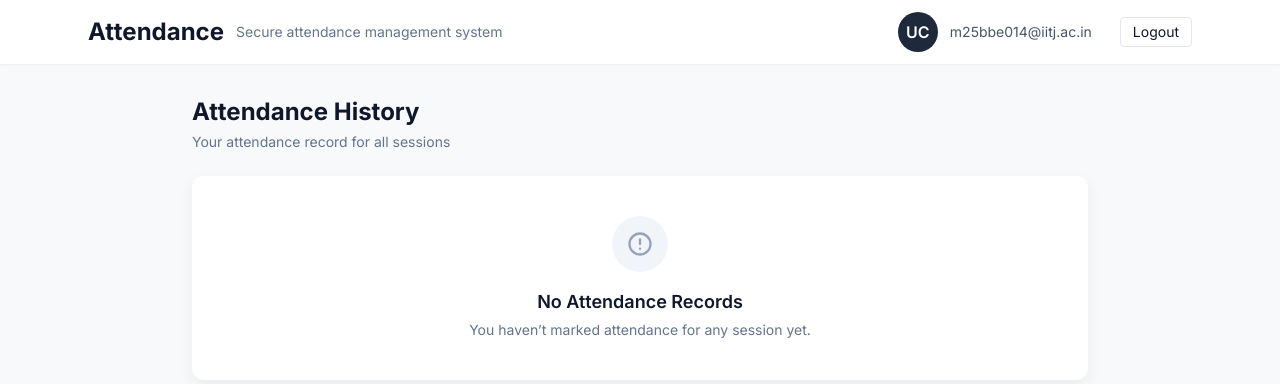
After one commit to anoonimouse/attendance-sys, a Flask app: page /attendance/history in a window 1280 px wide. The commit adds this page. Shown: the top 384 px of the page. Run offline with Flask 3, Linux system fonts and the light colour scheme; a user stored in the database is signed in; some libraries are stand-ins or nearby versions.

Commit message:
Add files via upload

```diff
--- a/app/main.py
+++ b/app/main.py
@@ -3,122 +3,181 @@ from flask_login import login_required, current_user
 from .models import Room, AttendanceSlot, AttendanceRecord, User
 from . import db
 from datetime import datetime
-import random, secrets
 import qrcode
 import io
-import base64
 
 main_bp = Blueprint("main", __name__)
 
+
+# ---------------------------------------------------------------------
+# PUBLIC ROUTE
+# ---------------------------------------------------------------------
 @main_bp.route("/")
 def index():
     return render_template("index.html")
 
+
+# ---------------------------------------------------------------------
+# STUDENT DASHBOARD
+# ---------------------------------------------------------------------
 @main_bp.route("/dashboard")
 @login_required
 def dashboard():
     now = datetime.utcnow()
+
     active = AttendanceSlot.query.filter(
-        AttendanceSlot.is_active==True,
+        AttendanceSlot.is_active == True,
         AttendanceSlot.start_time <= now,
         AttendanceSlot.end_time >= now
     ).order_by(AttendanceSlot.start_time.desc()).first()
-    # summary stats (simple)
+
+    # student stats
     total_sessions = AttendanceSlot.query.count()
     attended_count = AttendanceRecord.query.filter_by(student_id=current_user.id).count()
-    attendance_rate = 0
-    if total_sessions:
-        attendance_rate = round((attended_count / total_sessions) * 100, 1)
+
+    attendance_rate = round((attended_count / total_sessions) * 100, 1) if total_sessions else 0
+
     rooms = Room.query.all()
-    return render_template("student/dashboard.html",
-                           user=current_user,
-                           active=active,
-                           total_sessions=total_sessions,
-                           attended=attended_count,
-                           attendance_rate=attendance_rate,
-                           rooms=rooms)
 
+    return render_template(
+        "student/dashboard.html",
+        user=current_user,
+        active=active,
+        total_sessions=total_sessions,
+        attended=attended_count,
+        attendance_rate=attendance_rate,
+        rooms=rooms
+    )
+
+
+# ---------------------------------------------------------------------
+# STUDENT: MARK ATTENDANCE
+# ---------------------------------------------------------------------
 @main_bp.route("/attendance/mark", methods=["POST"])
 @login_required
 def mark_attendance():
     """
     Expect JSON:
-    { fingerprint: <visitorId>, pin: <optional>, qr_token: <optional>, method: "pin"|"qr" }
+    {
+        fingerprint: <visitorId>,
+        pin: <optional>,
+        qr_token: <optional>,
+        method: "pin" | "qr"
+    }
     """
     data = request.get_json() or {}
     fingerprint = data.get("fingerprint")
     method = data.get("method", "pin")
     now = datetime.utcnow()
 
-    # find active slot
+    # active slot lookup
     slot = AttendanceSlot.query.filter(
-        AttendanceSlot.is_active==True,
+        AttendanceSlot.is_active == True,
         AttendanceSlot.start_time <= now,
         AttendanceSlot.end_time >= now
     ).order_by(AttendanceSlot.start_time.desc()).first()
 
     if not slot:
-        return jsonify({"ok":False, "msg":"No active session"}), 400
+        return jsonify({"ok": False, "msg": "No active session"}), 400
 
-    # If slot requires pin and method is pin:
+    # PIN Method
     if method == "pin" and slot.require_pin:
         pin = data.get("pin")
-        if not pin or slot.pin_code != pin:
-            return jsonify({"ok":False, "msg":"Invalid PIN"}), 403
+        if not pin or pin != slot.pin_code:
+            return jsonify({"ok": False, "msg": "Invalid PIN"}), 403
 
-    # If method is qr, verify token
+    # QR Method
     if method == "qr":
         token = data.get("qr_token")
-        if not token or slot.qr_token != token:
-            return jsonify({"ok":False, "msg":"Invalid QR token"}), 403
+        if not token or token != slot.qr_token:
+            return jsonify({"ok": False, "msg": "Invalid QR token"}), 403
 
-    # check duplicate
+    # Check duplicate
     exists = AttendanceRecord.query.filter_by(slot_id=slot.id, student_id=current_user.id).first()
     if exists:
-        return jsonify({"ok":False, "msg":"Already marked"}), 200
+        return jsonify({"ok": False, "msg": "Already marked"}), 200
 
-    # fingerprint verification: if user.device_fingerprint exists, ensure it matches
+    # Fingerprint check
     if current_user.device_fingerprint:
-        # small tolerance: if mismatch, require confirmation — here we reject outright
         if fingerprint and fingerprint != current_user.device_fingerprint:
-            return jsonify({"ok":False, "msg":"Device fingerprint mismatch"}), 403
+            return jsonify({"ok": False, "msg": "Device fingerprint mismatch"}), 403
     else:
-        # store their fingerprint on first successful mark
+        # First attendance: save device fingerprint
         if fingerprint:
             current_user.device_fingerprint = fingerprint
             db.session.add(current_user)
 
-    rec = AttendanceRecord(slot_id=slot.id, student_id=current_user.id, timestamp=now, fingerprint=fingerprint, method=method)
+    # Save attendance
+    rec = AttendanceRecord(
+        slot_id=slot.id,
+        student_id=current_user.id,
+        timestamp=now,
+        fingerprint=fingerprint,
+        method=method
+    )
     db.session.add(rec)
     db.session.commit()
-    return jsonify({"ok":True, "msg":"Attendance recorded", "timestamp": rec.timestamp.isoformat()})
 
+    return jsonify({"ok": True, "msg": "Attendance recorded", "timestamp": rec.timestamp.isoformat()})
+
+
+# ---------------------------------------------------------------------
+# STUDENT: ATTENDANCE HISTORY
+# ---------------------------------------------------------------------
 @main_bp.route("/attendance/history")
 @login_required
 def history():
-    records = AttendanceRecord.query.filter_by(student_id=current_user.id).order_by(AttendanceRecord.timestamp.desc()).all()
+    records = AttendanceRecord.query.filter_by(
+        student_id=current_user.id
+    ).order_by(AttendanceRecord.timestamp.desc()).all()
+
     return render_template("student/history.html", records=records)
 
+
+# ---------------------------------------------------------------------
+# TEACHER-ONLY: GENERATE QR PNG
+# ---------------------------------------------------------------------
 @main_bp.route("/slot/<int:slot_id>/qr.png")
 @login_required
 def slot_qr(slot_id):
-    """Return PNG of a QR for a slot (only for teachers but kept simple)"""
+    """
+    Return a PNG QR code for the given slot.
+    SECURITY: Only teachers/admin should access this.
+    """
+
+    # 🔐 TEACHER ONLY
+    if not current_user.is_teacher():
+        return "Unauthorized", 403
+
     slot = AttendanceSlot.query.get_or_404(slot_id)
-    # build URL containing token — students scanning should hit a simple mark URL or use mobile to open UI
-    url = url_for("main.qr_mark", slot_id=slot.id, token=slot.qr_token, _external=True)
-    img = qrcode.make(url)
+
+    # Build QR URL for student device
+    qr_url = url_for(
+        "main.qr_mark",
+        slot_id=slot.id,
+        token=slot.qr_token,
+        _external=True
+    )
+
+    img = qrcode.make(qr_url)
     buf = io.BytesIO()
     img.save(buf, format="PNG")
     buf.seek(0)
+
     return current_app.response_class(buf.getvalue(), mimetype="image/png")
 
+
+# ---------------------------------------------------------------------
+# STUDENT: QR MARKING PAGE
+# ---------------------------------------------------------------------
 @main_bp.route("/qr/mark")
 @login_required
 def qr_mark():
     """
-    A convenience page for when students scan QR and open in browser.
-    It shows a button that will call the JS marking endpoint with qr_token.
+    Page shown after a student scans the QR.
+    Student clicks "Mark Attendance" → Calls /attendance/mark using method="qr".
     """
     slot_id = request.args.get("slot_id")
     token = request.args.get("token")
+
     return render_template("student/qr_mark.html", slot_id=slot_id, token=token)
--- a/app/templates/base.html
+++ b/app/templates/base.html
@@ -3,7 +3,7 @@
 <head>
   <meta charset="utf-8" />
   <meta name="viewport" content="width=device-width, initial-scale=1" />
-  <title>IITJ Attendance</title>
+  <title>Attendance</title>
   <link rel="preconnect" href="https://fonts.googleapis.com">
   <link href="https://fonts.googleapis.com/css2?family=Inter:wght@300;400;600;700&display=swap" rel="stylesheet">
   <script src="https://cdn.tailwindcss.com"></script>
--- /dev/null
+++ b/app/templates/student/history.html
@@ -0,0 +1,67 @@
+{% extends "base.html" %}
+
+{% block content %}
+<div class="max-w-4xl mx-auto">
+
+    <!-- Page Header -->
+    <div class="mb-6">
+        <h1 class="text-2xl font-bold">Attendance History</h1>
+        <p class="text-sm text-slate-500 mt-1">Your attendance record for all sessions</p>
+    </div>
+
+    <!-- If no records -->
+    {% if records|length == 0 %}
+        <div class="card text-center py-10">
+            <div class="w-14 h-14 mx-auto rounded-full bg-slate-100 flex items-center justify-center">
+                <svg class="w-7 h-7 text-slate-400" fill="none" stroke="currentColor" stroke-width="2"
+                    viewBox="0 0 24 24">
+                    <path stroke-linecap="round" stroke-linejoin="round"
+                        d="M12 8v4m0 4h.01M21 12a9 9 0 11-18 0 9 9 0 0118 0z" />
+                </svg>
+            </div>
+            <h3 class="mt-4 text-lg font-semibold">No Attendance Records</h3>
+            <p class="text-sm text-slate-500 mt-1">You haven’t marked attendance for any session yet.</p>
+        </div>
+    {% else %}
+
+        <!-- History List -->
+        <div class="space-y-3">
+
+            {% for r in records %}
+            <div class="card flex items-center justify-between py-4">
+
+                <!-- Left Section: Icon -->
+                <div class="w-12 h-12 rounded-full bg-slate-100 flex items-center justify-center">
+                    <svg class="w-6 h-6 text-emerald-500" fill="none" stroke="currentColor" stroke-width="2"
+                        viewBox="0 0 24 24">
+                        <path stroke-linecap="round" stroke-linejoin="round"
+                            d="M5 13l4 4L19 7" />
+                    </svg>
+                </div>
+
+                <!-- Middle Section: Name + Timestamp -->
+                <div class="flex-1 ml-4">
+                    <div class="font-semibold text-slate-800">
+                        Session #{{ r.slot_id }}
+                    </div>
+                    <div class="text-sm text-slate-500">
+                        {{ r.timestamp.strftime("%Y-%m-%d at %I:%M %p") }}
+                    </div>
+                </div>
+
+                <!-- Status Badge -->
+                <div>
+                    <span class="px-3 py-1 text-sm rounded-full bg-emerald-500 text-white">
+                        Present
+                    </span>
+                </div>
+
+            </div>
+            {% endfor %}
+
+        </div>
+
+    {% endif %}
+
+</div>
+{% endblock %}
--- a/requirements.txt
+++ b/requirements.txt
@@ -5,3 +5,4 @@ Flask-SQLAlchemy>=3.0
 python-dotenv>=0.21.0
 qrcode>=7.3
 pillow>=10.0
+psycopg2-binary
```
